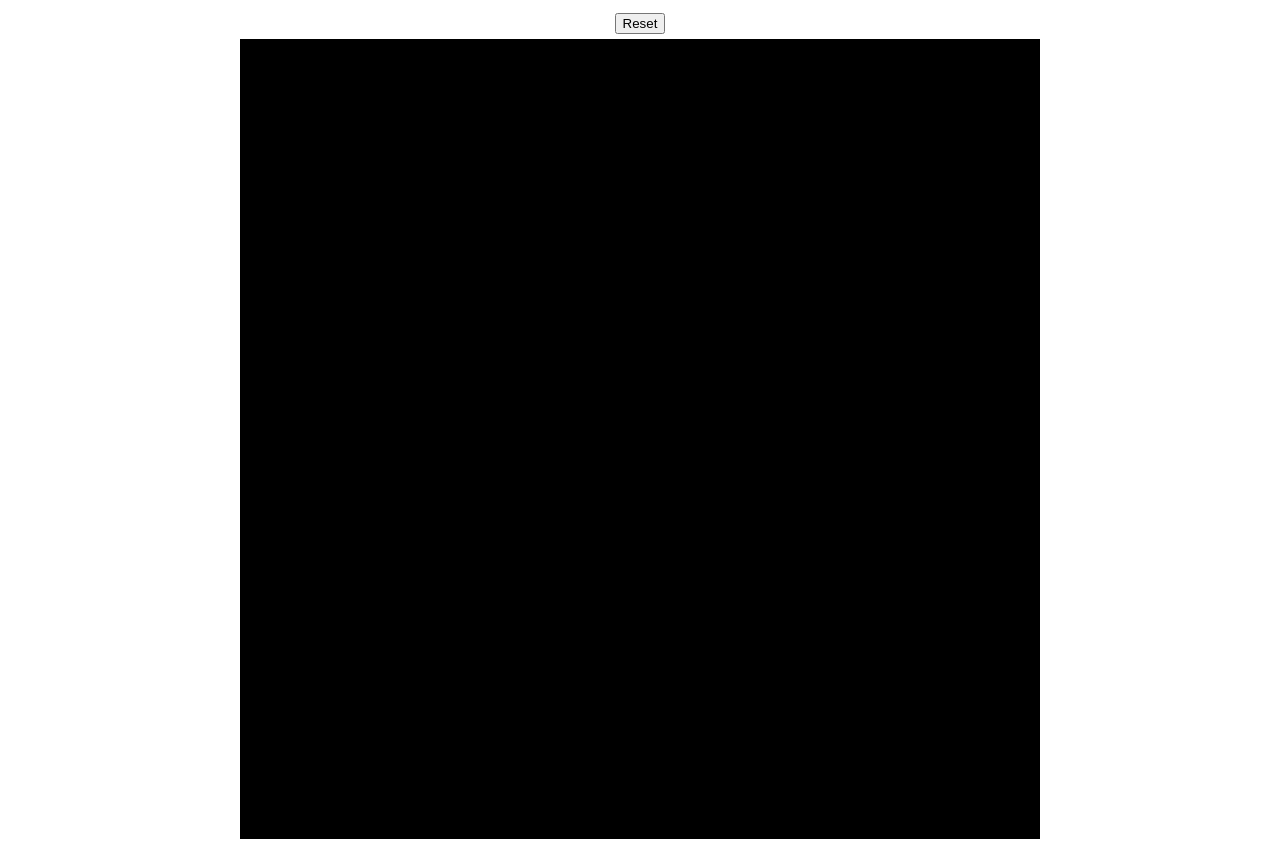
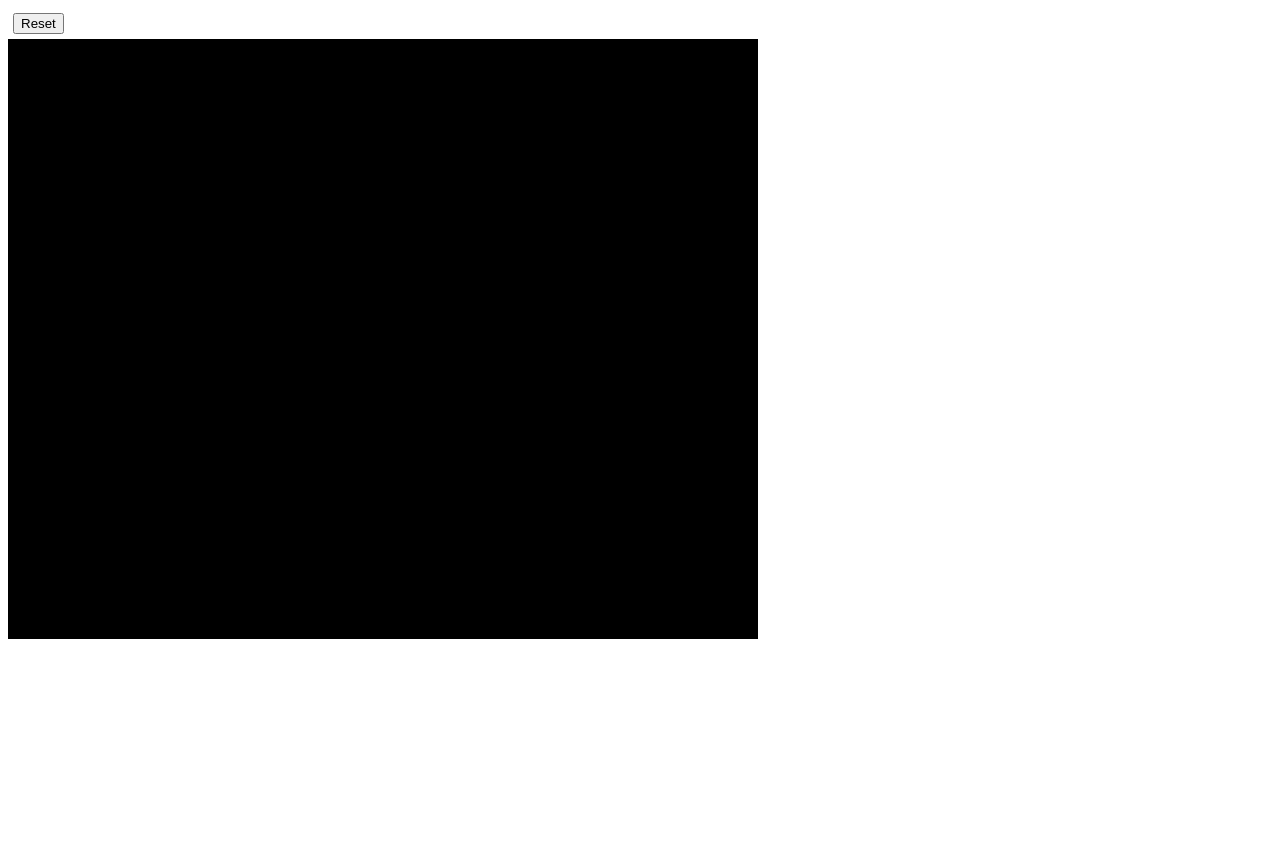
Before and after one commit to massitd/top-etch-a-sketch, a plain HTML site: page index.html in a window 1280 px wide. After the commit the page ends 800 px from the top, so only its background shows below. Drawn offline with Linux system fonts and the light colour scheme.

Commit message:
Create reset function that maintains width.

```diff
--- a/scripts.js
+++ b/scripts.js
@@ -1,10 +1,10 @@
 let gridSize = 16;
+let squareWidth = 750 / gridSize;
 
 function gridRow() {
     // define grid container
     let gridContainer = document.createElement("div");
-    gridContainer.style.display = "flex";
-    gridContainer.style.justifyContent = "flex-start";
+    gridContainer.className = "gridContainer";
 
     // define a container for the grid container
     let parent = document.getElementById("parent");
@@ -13,15 +13,16 @@ function gridRow() {
     // create 16 containers, 1 for each row
     for (let index = 0; index < gridSize; index ++) {
         let rowContainer = document.createElement("div");
-        rowContainer.style.flexGrow = "0";
-        rowContainer.style.flexShrink = "1";
+        rowContainer.className = "rowContainer";
+
         gridContainer.appendChild(rowContainer);
 
         // add squares to each rowContainer
         for (let indexA = 0; indexA < gridSize; indexA++) {
             let square = document.createElement("div");
             square.className = "square";
-
+            square.style.width = squareWidth + "px";
+            square.style.height = squareWidth + "px";
             // squares turn white on mouseover
             square.addEventListener("mouseover", () => {
                 square.style.backgroundColor = "white";
@@ -33,6 +34,7 @@ function gridRow() {
 };
 
 gridRow();
+
 
 // create reset button
 const resetButton = document.querySelector(".reset");
@@ -52,6 +54,7 @@ resetButton.addEventListener("click", () => {
     // set grid size
     if (typeof(gridInput) === "number" && gridInput < 100) {
         gridSize = parseInt(gridInput);
+        squareWidth = 750 / gridSize;
         console.log(gridInput);
     } else {
         gridSize = 16;
--- a/styles.css
+++ b/styles.css
@@ -1,12 +1,23 @@
 body {
     display: flex;
     flex-direction: column;
-    align-items: center;
+    align-items: flex-start;
+}
+
+.gridContainer {
+    display: flex;
+    max-width: 500px;
+    max-height: 600px;
+}
+
+.rowContainer{
+    display: flex;
+    flex-direction: column;
 }
 
 .square {
-    width: 50px;
-    height: 50px;
+    width: 110px;
+    height: 110px;
     background-color: black;
     margin: 0px;
 }
```
